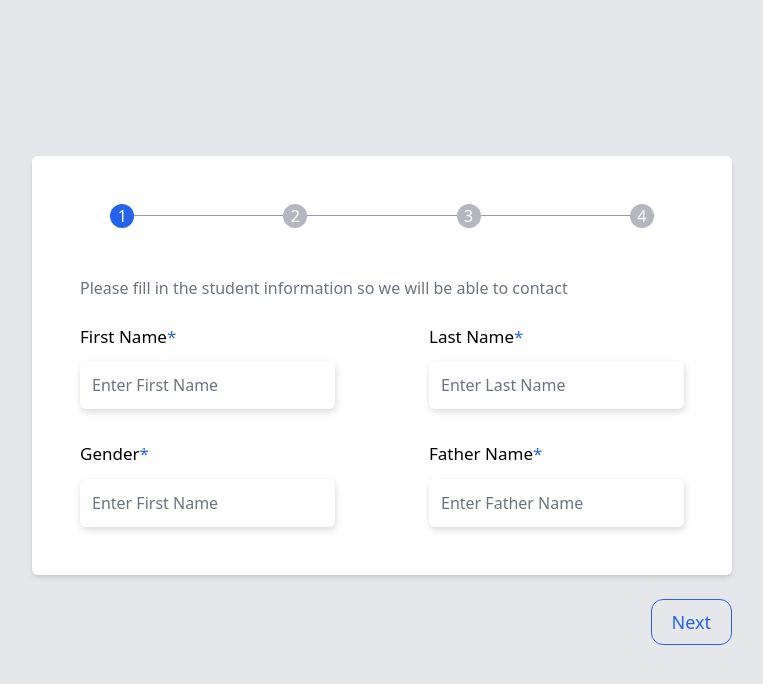
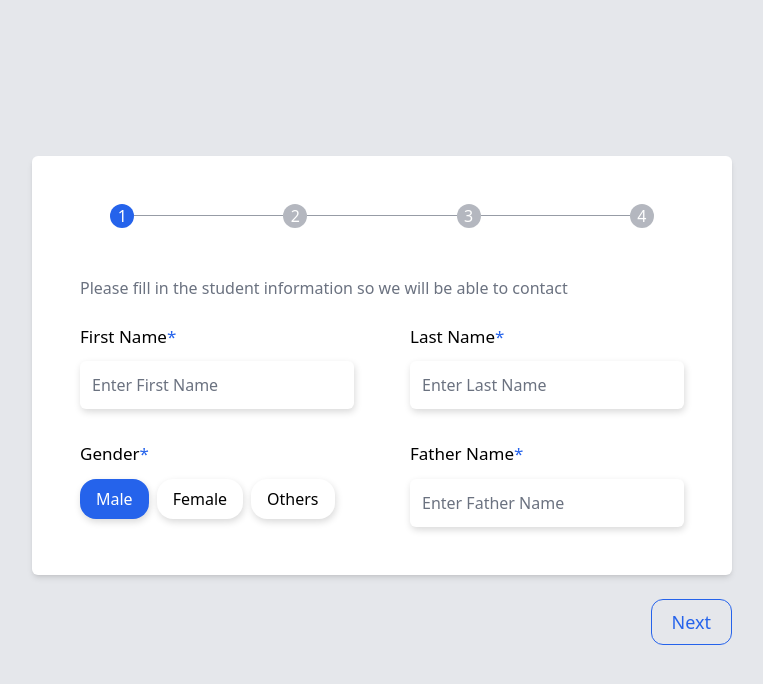
Before and after one commit to RameshBlue/student-application-form, a React (Vite) app: page / in a window 1280 px wide. Shown: the top 684 px of the page, without its empty margins (258-1021 px from the left). Built offline with nearby package versions, Linux system fonts and the light colour scheme.

Commit message:
gender type

```diff
--- a/src/App.jsx
+++ b/src/App.jsx
@@ -1,11 +1,14 @@
 import { useState } from 'react'
 import PageOne from './components/PageOne';
 import PagesHeader from './components/PagesHeader'
+
+//https://www.behance.net/gallery/148024663/Online-Application-Form-UI-UX?tracking_source=search_projects%7Capplication+form
 
 function App() {
 
   const [currentPage, setCurrentPage] = useState(1);
   const [completed, setCompleted] = useState(false);
+  const [pageTransition, setPageTransition] = useState(false);
 
   const handlePreviousClick = () => {
     if (currentPage > 1) {
@@ -14,11 +17,15 @@ function App() {
   }
 
   const handleNextClick = () => {
-    if (currentPage < 4) {
-      setCurrentPage(currentPage + 1);
-    } else {
-      setCompleted(true);
-    }
+    setPageTransition(true);
+    setTimeout(() => {
+      if (currentPage < 4) {
+        setCurrentPage(currentPage + 1);
+      } else {
+        setCompleted(true);
+      }
+      setPageTransition(false);
+    }, 350)
   }
 
   const renderButtons = () => {
@@ -40,7 +47,7 @@ function App() {
           !completed ?
             <>
               <PagesHeader currentPage={currentPage} />
-              {currentPage == 1 && <PageOne />}
+              {currentPage == 1 && <PageOne isComplete={pageTransition} />}
             </> : ''
         }
       </>
@@ -50,7 +57,7 @@ function App() {
   return (
     <div className='bg-gray-200 w-full min-h-screen grid place-items-center'>
       <div className='flex flex-col gap-6 max-w-[700px] w-[90%]'>
-        <div className='flex flex-col items-center bg-white shadow-md rounded-md p-12 w-full'>
+        <div className='flex flex-col items-center bg-white shadow-md rounded-md p-12 w-full overflow-hidden'>
           {renderPages()}
         </div>
         {!completed && renderButtons()}
--- a/src/components/PageOne.jsx
+++ b/src/components/PageOne.jsx
@@ -1,36 +1,46 @@
-import React from 'react'
+import React, { useState } from 'react'
+import {motion} from 'framer-motion'
 
-const PageOne = () => {
+const genderTypes = ["Male", "Female", "Others"]
 
-    const SelectGender = ()=>{
-        return(
-            <div className='flex gap-4'>
-                <div>
+const PageOne = ({isComplete}) => {
 
-                </div>
+    const [selectedGender, setSelectedGender] = useState("Male")
+
+    const SelectGender = () => {
+        return (
+            <div className='flex gap-2'>
+                {
+                    genderTypes.map((gender, i) => {
+                        return (
+                            <div key={i} className={`${selectedGender == gender ? 'bg-blue-600 text-white' : 'bg-white text-black'} rounded-2xl shadow-[1px_3px_7px_0.05px_rgba(0,0,0,0.15)] cursor-pointer px-4 py-2`} onClick={() => { setSelectedGender(gender) }}>
+                                {gender}
+                            </div>
+                        )
+                    })
+                }
             </div>
         )
     }
 
     return (
-        <>
+        <motion.div className='w-full' animate={{x: isComplete ? -700 : 0}} transition={{duration:0.35}}>
             <p className='self-start text-gray-500 mb-6'>Please fill in the student information so we will be able to contact</p>
-            <form className='flex flex-col gap-8 w-full'>
-                <div className='flex justify-between'>
+            <form className='flex gap-14 w-full'>
+                <div className='flex flex-col gap-8 w-full'>
                     <div className='input-group'>
                         <label className='input-label' htmlFor="firstName">First Name<span>*</span></label>
                         <input className='input' type="text" name='firstName' placeholder='Enter First Name' />
                     </div>
                     <div className='input-group'>
+                        <label className='input-label' htmlFor="gender">Gender<span>*</span></label>
+                        {SelectGender()}
+                    </div>
+                </div>
+                <div className='flex flex-col gap-8 w-full'>
+                    <div className='input-group'>
                         <label className='input-label' htmlFor="lastName">Last Name<span>*</span></label>
                         <input className='input' type="text" name='lastName' placeholder='Enter Last Name' />
-                    </div>
-                </div>
-
-                <div className='flex justify-between'>
-                    <div className='input-group'>
-                        <label className='input-label' htmlFor="gender">Gender<span>*</span></label>
-                        <input className='input' type="text" name='gender' placeholder='Enter First Name' />
                     </div>
                     <div className='input-group'>
                         <label className='input-label' htmlFor="fatherName">Father Name<span>*</span></label>
@@ -38,7 +48,7 @@ const PageOne = () => {
                     </div>
                 </div>
             </form>
-        </>
+        </motion.div>
     )
 }
 
```
